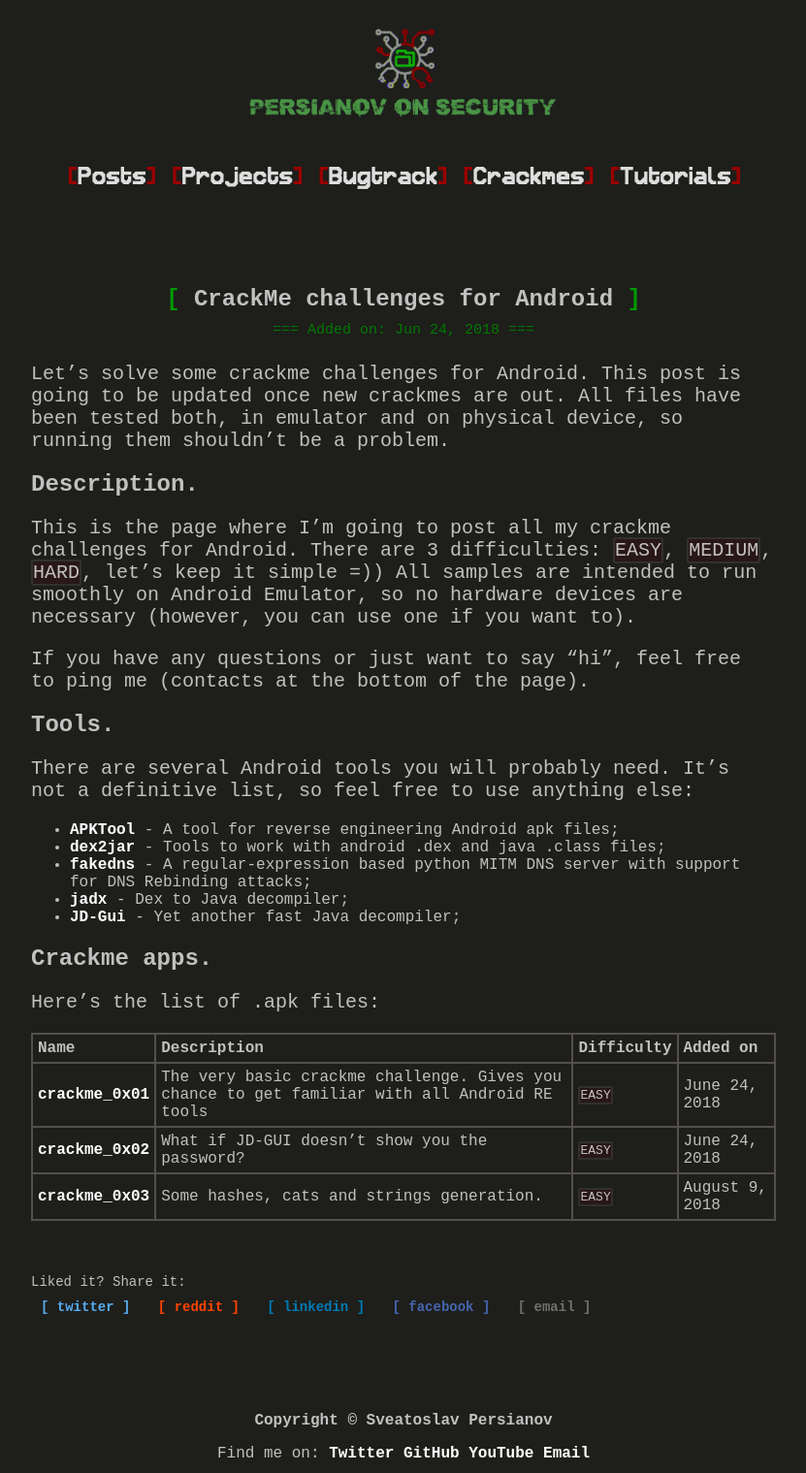
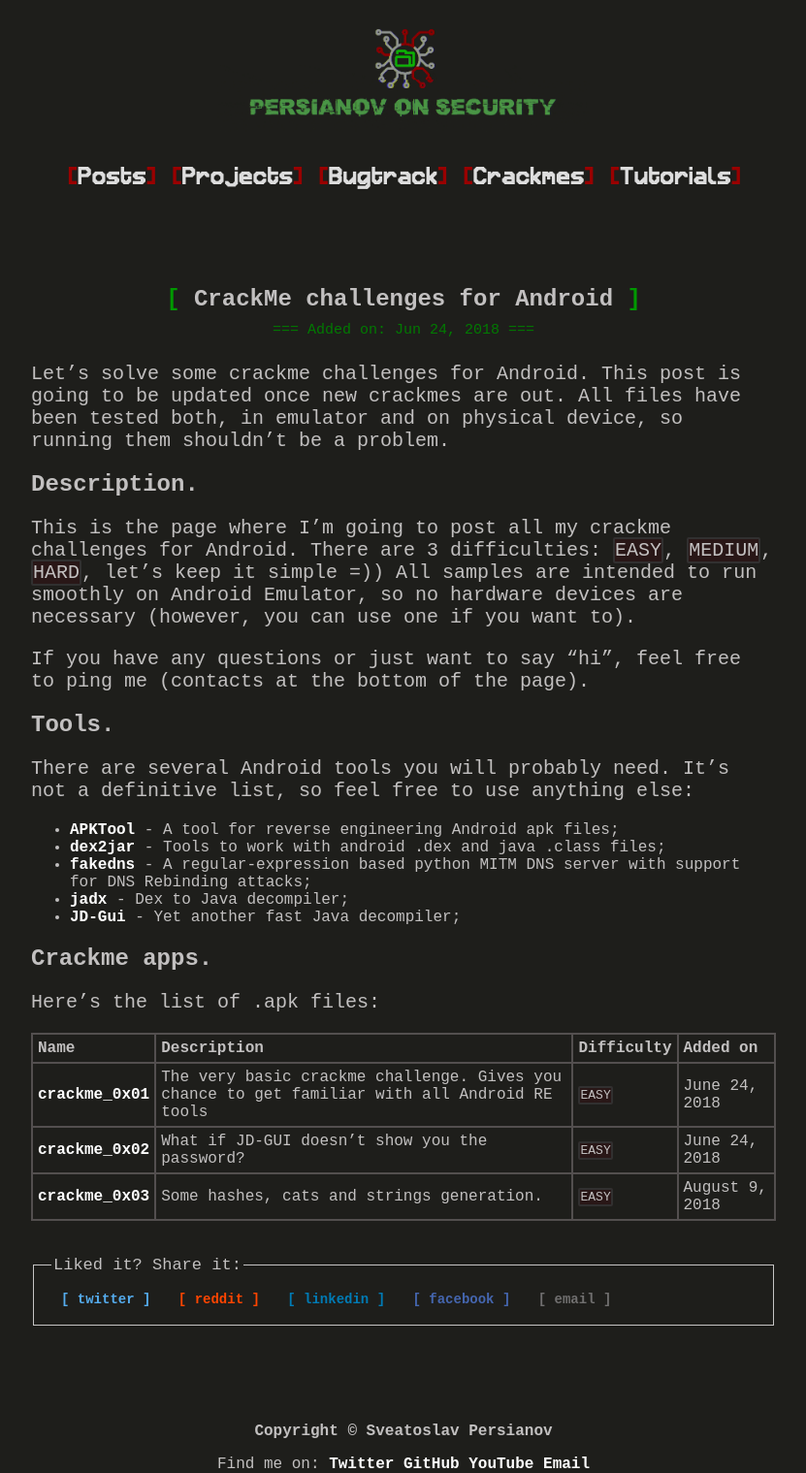
Before and after one commit to num1r0/num1r0.github.io, a Jekyll site: the page built from _posts/2018-06-24-crackme-challenges-android.md, in a window 1280 px wide. Shown: the whole page at 97% size, without its empty margins (224-1055 px from the left). Built offline with Jekyll 4.4.1, drawn with Linux system fonts in a browser that asks for light colours.

Commit message:
share bar added border

```diff
--- a/_includes/share_bar.html
+++ b/_includes/share_bar.html
@@ -1,7 +1,7 @@
 
 <div id="share-bar">
-
-    <h4>Liked it? Share it:</h4>
+    <fieldset style="border: 1px solid #c5c4c4; padding: 18px;">
+        <legend style="font-size: 17px;">Liked it? Share it:</legend>
 
         <div class="share-buttons">
             <a  href="https://twitter.com/intent/tweet?text={{ page.title }}&url={{ site.url }}{{ site.baseurl }}{{ page.url }}"
@@ -33,5 +33,5 @@
                 <span class="fa-envelope share-button">[ email ]</span>
             </a>
         </div>
-
+    </fieldset>
 </div>
```
Lines whose indentation alone changed are shown as unchanged.
